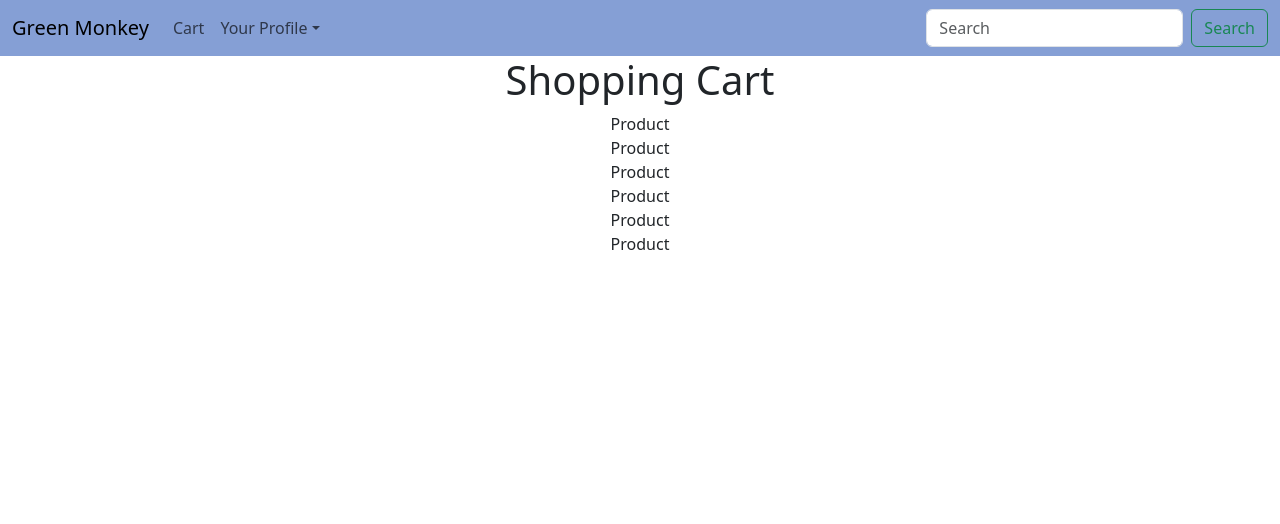
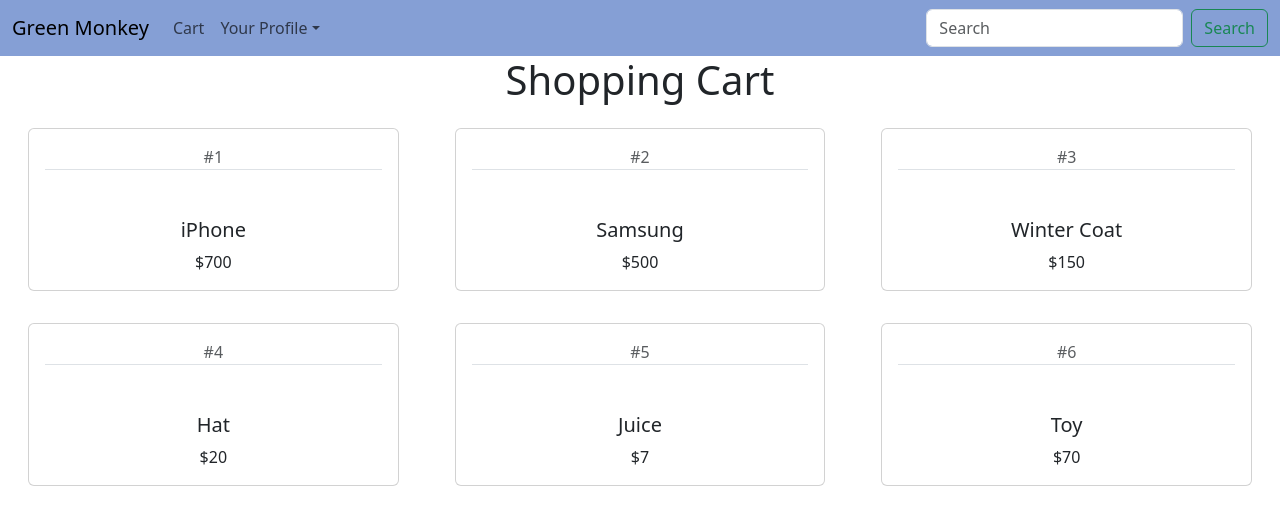
Before and after one commit to Tatiana-425/online-marketplace-app, a React (Create React App) app: page /cart in a window 1280 px wide. Shown: the top 524 px of the page. Built offline with nearby package versions, Linux system fonts and the light colour scheme.

Commit message:
used a parent component ShoppingCart to transfer data to a childcomponent product via the use of props, continue creating the Shopping cart for the app

```diff
--- a/src/CustomersList.jsx
+++ b/src/CustomersList.jsx
@@ -1,6 +1,6 @@
 import React, { Component } from "react";
 
-export default class MainContent extends Component {
+export default class CustomersList extends Component {
   state = {
     pageTitle: "Customers",
     customersCount: 4,
--- a/src/Product.jsx
+++ b/src/Product.jsx
@@ -3,6 +3,17 @@ import React, {Component} from 'react';
 export default class Product extends Component
 {
 render(){
-    return (<div>Product</div>)
+    console.log(this.props);
+    return (
+    <div className='col-lg-4'>
+    <div className='card m-3'>
+        <div className='card-body'>
+            <div className="text-muted"> #{this.props.id}</div>
+            <h5 className="pt-5 border-top">{this.props.productName}</h5>
+            <div>${this.props.price}</div>
+            </div>
+        </div>
+        </div>
+        )
 }
 }
--- a/src/ShoppingCart.jsx
+++ b/src/ShoppingCart.jsx
@@ -16,13 +16,15 @@ export default class ShoppingCart extends Component {
 
   render() {
     return (
-      <div>
-        <div>
+
+        <div className="container-fluid">
           <h1>Shopping Cart</h1>
+
+        <div className="row">
+        {this.state.products.map((prod)=>{
+            return <Product key={prod.id} id={prod.id} productName={prod.productName} price={prod.price}/>
+        })}
         </div>
-        {this.state.products.map((prod)=>{
-            return <Product />
-        })}
       </div>
     );
   }
```
